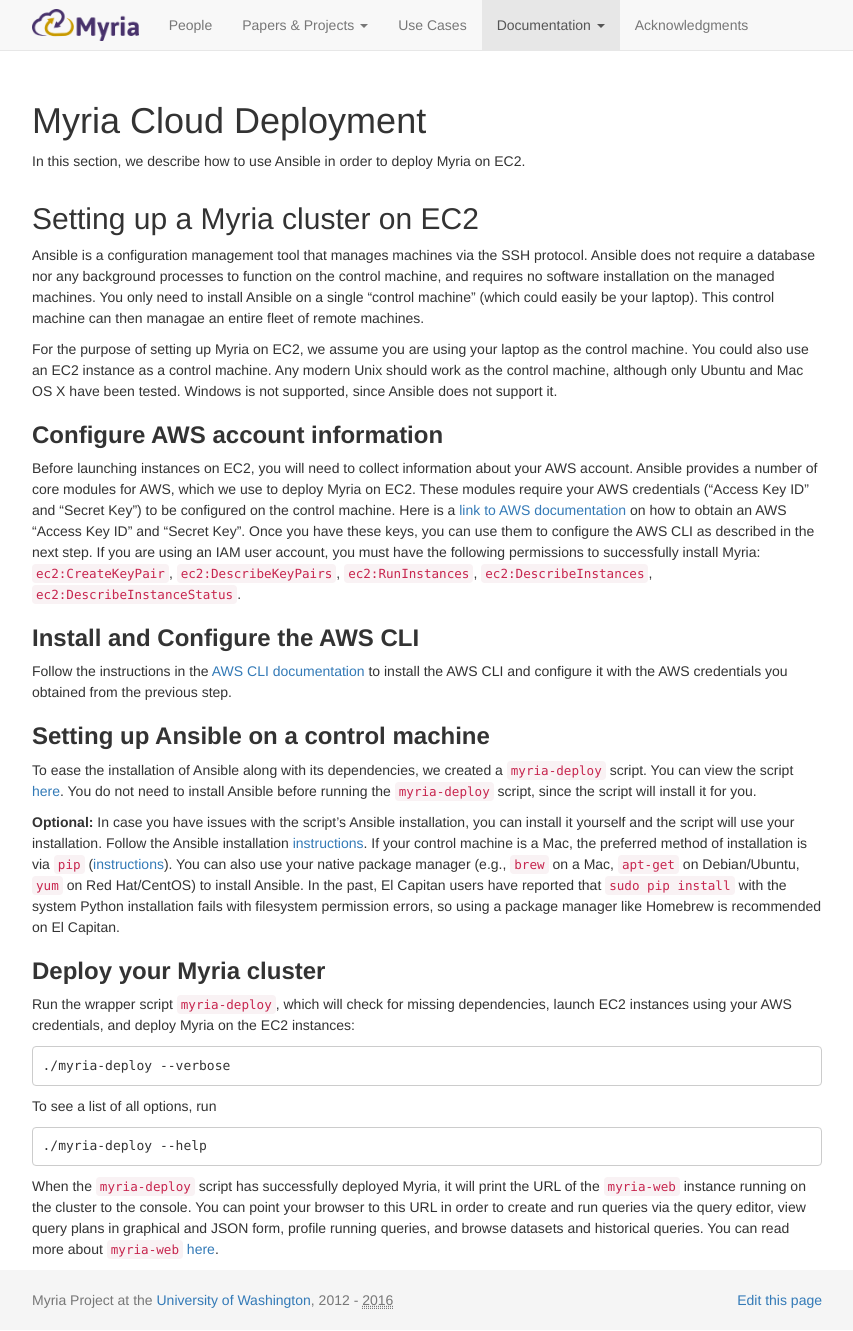
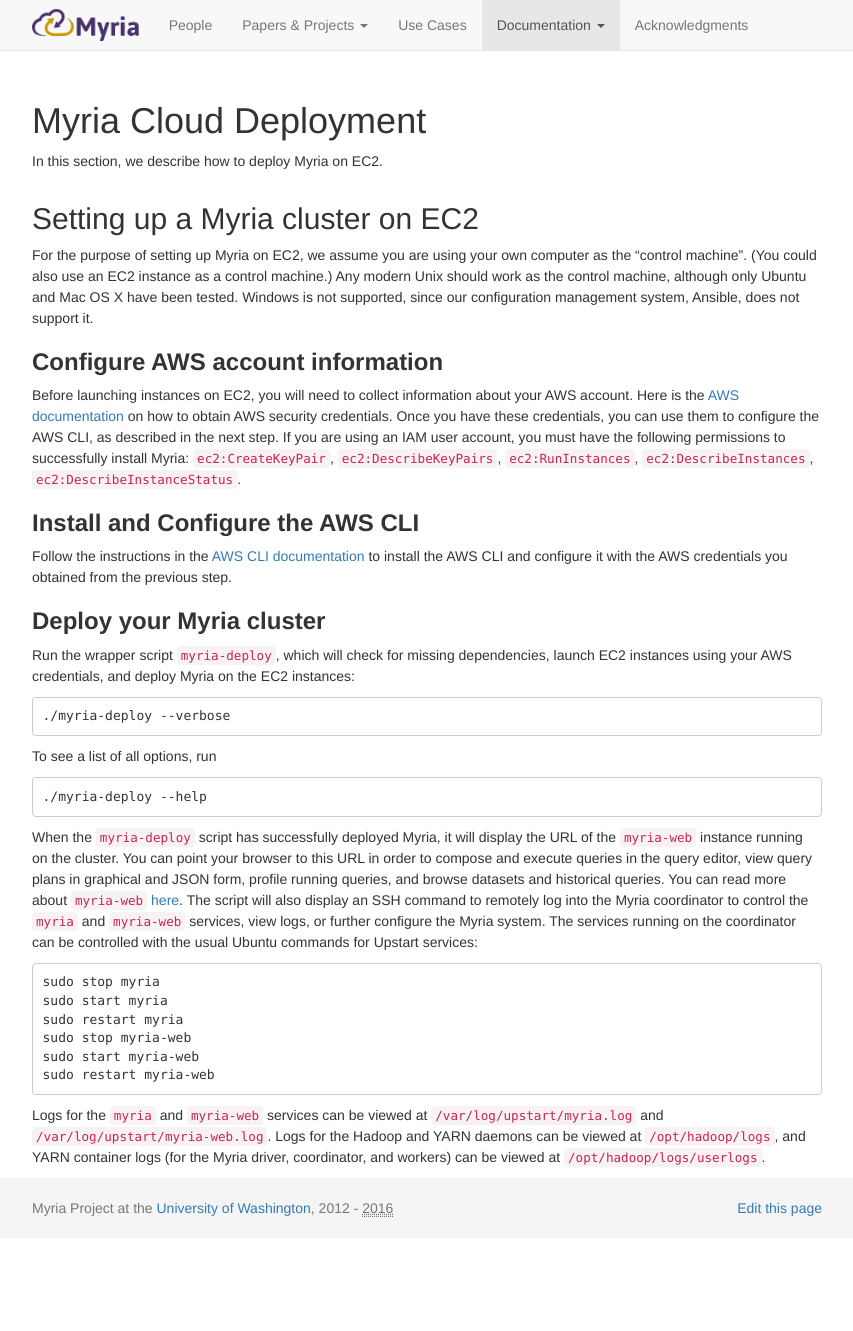
Before and after one commit to uwescience/myria-website, a Jekyll site: the page built from docs/myria-ec2.markdown, in a window 1280 px wide. Shown: the whole page, without its empty margins (213-1066 px from the left). Built offline with Jekyll 4.4.1, drawn with Linux system fonts in a browser that asks for light colours; nearby versions of some CDN libraries; Markdown is read by kramdown in place of the engine named in the settings; after the commit the page ends 1239 px from its top, so only the background shows below that.

Commit message:
remove references to Ansible

````diff
--- a/docs/myria-ec2.markdown
+++ b/docs/myria-ec2.markdown
@@ -6,28 +6,20 @@
 section: 2
 ---
 # Myria Cloud Deployment
-In this section, we describe how to use Ansible in order to deploy Myria on EC2.
+In this section, we describe how to deploy Myria on EC2.
 
 ## Setting up a Myria cluster on EC2
 
-Ansible is a configuration management tool that manages machines via the SSH protocol. Ansible does not require a database nor any background processes to function on the control machine, and requires no software installation on the managed machines. You only need to install Ansible on a single "control machine" (which could easily be your laptop). This control machine can then managae an entire fleet of remote machines.
-
-For the purpose of setting up Myria on EC2, we assume you are using your laptop as the control machine. You could also use an EC2 instance as a control machine. Any modern Unix should work as the control machine, although only Ubuntu and Mac OS X have been tested. Windows is not supported, since Ansible does not support it.
+For the purpose of setting up Myria on EC2, we assume you are using your own computer as the "control machine". (You could also use an EC2 instance as a control machine.) Any modern Unix should work as the control machine, although only Ubuntu and Mac OS X have been tested. Windows is not supported, since our configuration management system, Ansible, does not support it.
 
 ### __Configure AWS account information__
-Before launching instances on EC2, you will need to collect information about your AWS account. Ansible provides a number of core modules for AWS, which we use to deploy Myria on EC2. These modules require your AWS credentials ("Access Key ID" and "Secret Key") to be configured on the control machine. Here is a [link to AWS documentation](http://docs.aws.amazon.com/general/latest/gr/managing-aws-access-keys.html) on how to obtain an AWS "Access Key ID" and "Secret Key". Once you have these keys, you can use them to configure the AWS CLI as described in the next step. If you are using an IAM user account, you must have the following permissions to successfully install Myria: `ec2:CreateKeyPair`, `ec2:DescribeKeyPairs`, `ec2:RunInstances`, `ec2:DescribeInstances`, `ec2:DescribeInstanceStatus`.
+Before launching instances on EC2, you will need to collect information about your AWS account. Here is the [AWS documentation](http://docs.aws.amazon.com/general/latest/gr/managing-aws-access-keys.html) on how to obtain AWS security credentials. Once you have these credentials, you can use them to configure the AWS CLI, as described in the next step. If you are using an IAM user account, you must have the following permissions to successfully install Myria: `ec2:CreateKeyPair`, `ec2:DescribeKeyPairs`, `ec2:RunInstances`, `ec2:DescribeInstances`, `ec2:DescribeInstanceStatus`.
 
 ### __Install and Configure the AWS CLI__
 Follow the instructions in the [AWS CLI documentation](http://docs.aws.amazon.com/cli/latest/userguide/installing.html) to install the AWS CLI and configure it with the AWS credentials you obtained from the previous step.
 
-### __Setting up Ansible on a control machine__
-To ease the installation of Ansible along with its dependencies, we created a `myria-deploy` script. You can view the script [here](https://raw.githubusercontent.com/uwescience/myria-ec2-ansible/master/myria-deploy). You do not need to install Ansible before running the `myria-deploy` script, since the script will install it for you.
-
-**Optional:** In case you have issues with the script's Ansible installation, you can install it yourself and the script will use your installation. Follow the Ansible installation [instructions]( http://docs.ansible.com/ansible/intro_installation.html#installing-the-control-machine, "Installation"). If your control machine is a Mac, the preferred method of installation is via `pip` ([instructions]( http://docs.ansible.com/ansible/intro_installation.html#latest-releases-via-pip )). You can also use your native package manager (e.g., `brew` on a Mac, `apt-get` on Debian/Ubuntu, `yum` on Red Hat/CentOS) to install Ansible. In the past, El Capitan users have reported that `sudo pip install` with the system Python installation fails with filesystem permission errors, so using a package manager like Homebrew is recommended on El Capitan.
-
-
 ### __Deploy your Myria cluster__
-Run the wrapper script `myria-deploy`, which will check for missing dependencies, launch EC2 instances using your AWS credentials, and deploy Myria on the EC2 instances:
+Run the wrapper script [`myria-deploy`](https://raw.githubusercontent.com/uwescience/myria-ec2-ansible/master/myria-deploy), which will check for missing dependencies, launch EC2 instances using your AWS credentials, and deploy Myria on the EC2 instances:
 
 ```
 ./myria-deploy --verbose
@@ -38,4 +30,15 @@
 ```
 ./myria-deploy --help
 ```
-When the `myria-deploy` script has successfully deployed Myria, it will print the URL of the `myria-web` instance running on the cluster to the console. You can point your browser to this URL in order to create and run queries via the query editor, view query plans in graphical and JSON form, profile running queries, and browse datasets and historical queries. You can read more about `myria-web` [here](http://myria.cs.washington.edu/docs/myria-web/index.html).
+When the `myria-deploy` script has successfully deployed Myria, it will display the URL of the `myria-web` instance running on the cluster. You can point your browser to this URL in order to compose and execute queries in the query editor, view query plans in graphical and JSON form, profile running queries, and browse datasets and historical queries. You can read more about `myria-web` [here](http://myria.cs.washington.edu/docs/myria-web/index.html). The script will also display an SSH command to remotely log into the Myria coordinator to control the `myria` and `myria-web` services, view logs, or further configure the Myria system. The services running on the coordinator can be controlled with the usual Ubuntu commands for Upstart services:
+
+```
+sudo stop myria
+sudo start myria
+sudo restart myria
+sudo stop myria-web
+sudo start myria-web
+sudo restart myria-web
+```
+
+Logs for the `myria` and `myria-web` services can be viewed at `/var/log/upstart/myria.log` and `/var/log/upstart/myria-web.log`. Logs for the Hadoop and YARN daemons can be viewed at `/opt/hadoop/logs`, and YARN container logs (for the Myria driver, coordinator, and workers) can be viewed at `/opt/hadoop/logs/userlogs`.
````
